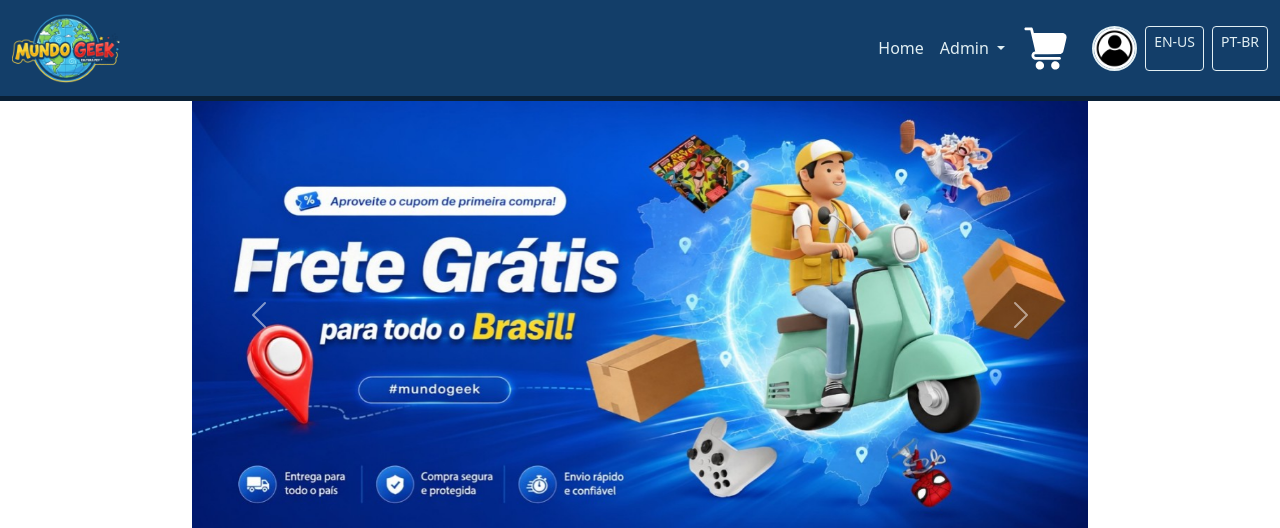
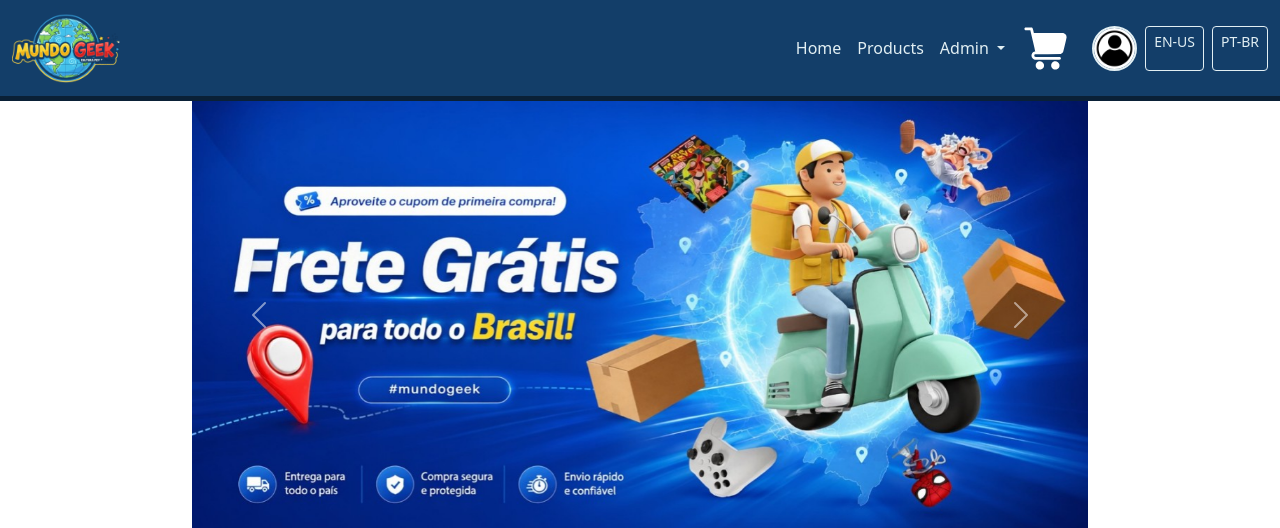
Before and after one commit to etecvav26-2C2-01/mundo-geek, a PHP site: page / in a window 1280 px wide. Shown: the top 528 px of the page. Run offline with PHP 8.4, Linux system fonts and the light colour scheme; data comes from the database, SQL or seed files in the repository.

Commit message:
Adição de atalho para a página de produtos.

```diff
--- a/includes/navbar.php
+++ b/includes/navbar.php
@@ -25,6 +25,9 @@ require_once __DIR__ . '/../lang/' . $lang . '.php';
           <ul class="navbar-nav me-auto mb-2 mb-lg-0">
             <li class="nav-item">
               <a class="nav-link" aria-current="page" href="<?= BASE_URL ?>/index.php"><?= $text['home']?></a>
+            </li>
+            <li class="nav-item">
+              <a class="nav-link" aria-current="page" href="<?= BASE_URL ?>/pages/products.php"><?= $text['products']?></a>
             </li>
             <li class="nav-item dropdown">
               <a class="nav-link dropdown-toggle" href="#" role="button" data-bs-toggle="dropdown" aria-expanded="false">
```
